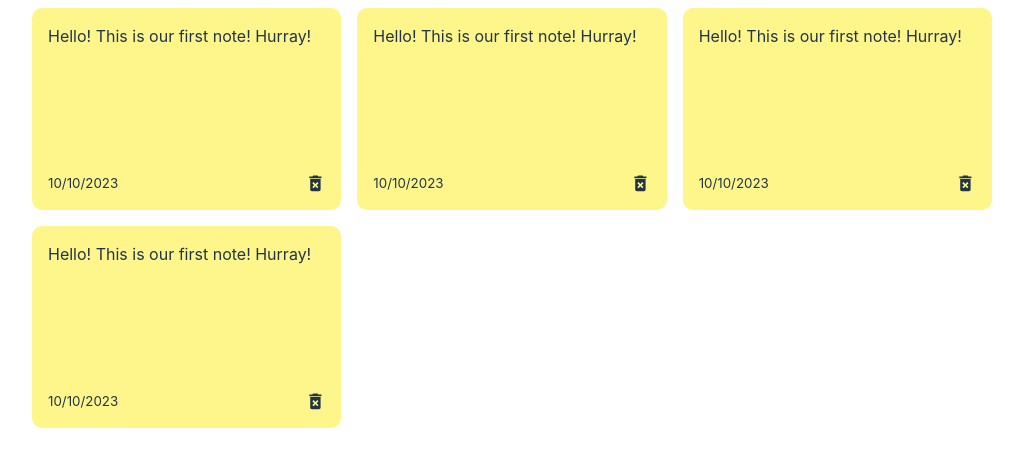
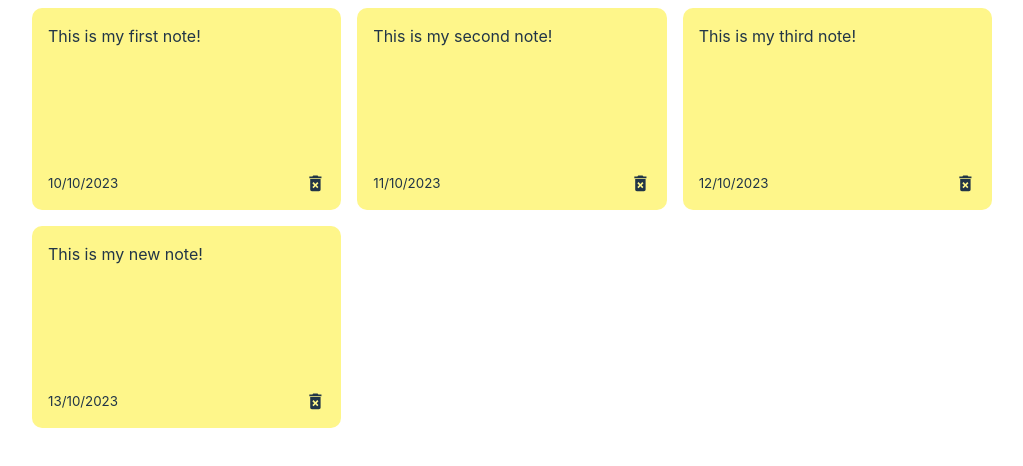
Before and after one commit to rumeedgar/notes-app-react, a React (Vite) app: page / in a window 1280 px wide. Shown: the top 466 px of the page, without its empty margins (128-1151 px from the left). Built offline with nearby package versions, Linux system fonts and the light colour scheme.

Commit message:
making our noteList/ note dynamic

```diff
--- a/src/App.jsx
+++ b/src/App.jsx
@@ -1,11 +1,34 @@
 import { useState } from "react";
+import { nanoid } from "nanoid";
 import NotesList from "./components/notesList";
 
 function App() {
+  const [notes, setNotes] = useState([
+    {
+      id: nanoid(),
+      text: "This is my first note!",
+      date: "10/10/2023",
+    },
+    {
+      id: nanoid(),
+      text: "This is my second note!",
+      date: "11/10/2023",
+    },
+    {
+      id: nanoid(),
+      text: "This is my third note!",
+      date: "12/10/2023",
+    },
+    {
+      id: nanoid(),
+      text: "This is my new note!",
+      date: "13/10/2023",
+    },
+  ]);
   return (
     <>
       <div className="container">
-        <NotesList />
+        <NotesList notes={notes} />
       </div>
     </>
   );
--- a/src/components/Note.jsx
+++ b/src/components/Note.jsx
@@ -1,11 +1,11 @@
 import { MdDeleteForever } from "react-icons/md";
 
-const Note = () => {
+const Note = ({ id, text, date }) => {
   return (
     <div className="note">
-      <span>Hello! This is our first note! Hurray!</span>
+      <span>{text}</span>
       <div className="note-footer">
-        <small>10/10/2023</small>
+        <small>{date}</small>
         <MdDeleteForever className="delete-icon" size="1.3em" />
       </div>
     </div>
--- a/src/components/NotesList.jsx
+++ b/src/components/NotesList.jsx
@@ -1,12 +1,11 @@
 import Note from "./Note";
 
-const NotesList = () => {
+const NotesList = ({ notes }) => {
   return (
     <div className="notes-list">
-      <Note />
-      <Note />
-      <Note />
-      <Note />
+      {notes.map((note) => (
+        <Note id={note.id} text={note.text} date={note.date} />
+      ))}
     </div>
   );
 };
```
